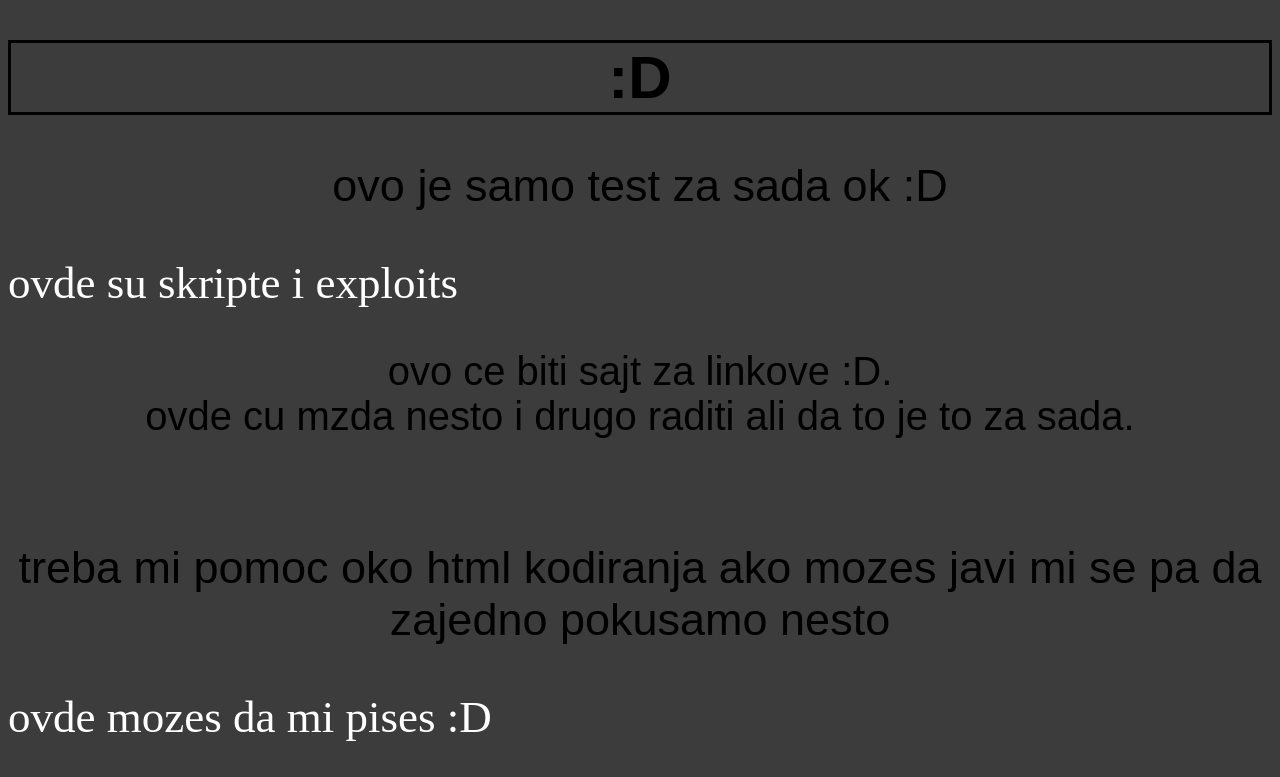
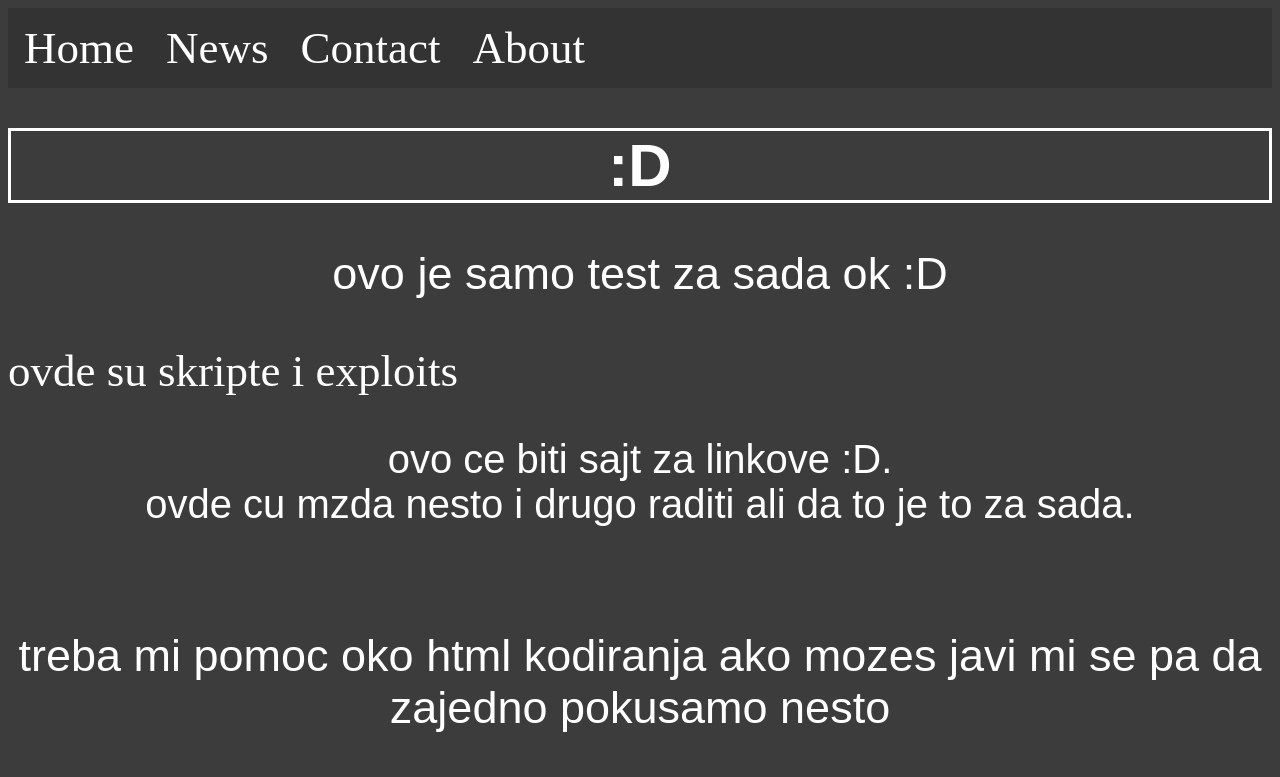
Before and after one commit to bogdanskript/home, a plain HTML site: page index.html in a window 1280 px wide. Shown: the top 777 px of the page. Drawn offline with Linux system fonts and the light colour scheme.

Commit message:
Add files via upload

```diff
--- a/index.html
+++ b/index.html
@@ -5,6 +5,12 @@
     <title>Skript</title>
  </head>
 <body>
+<ul>
+  <li><a class="active" href="#home">Home</a></li>
+  <li><a href="#news">News</a></li>
+  <li><a href="#contact">Contact</a></li>
+  <li><a href="#about">About</a></li>
+</ul>
 <h1 align=center>:D</h1>
 <p>
 ovo je samo test za sada ok :D<br>
@@ -24,5 +30,7 @@
 		3.ako bas nemozete da se snadjete imaju videi kako da skinete skripte i exploite.
 		</p>
         <p id="Kraj">TO JE TO ZA SADA CAOOOOO :D</p>
+
+
 </body>
 </html>
--- a/style.css
+++ b/style.css
@@ -5,25 +5,30 @@
 	font-size: 60px;
 	font-family: arial;
 	border-style: solid;
+	color: white;
 }
 p {
 	font-size: 45px;
 	font-family: arial;
 	text-align: center;
+	color: white;
 }
 a {
 	text-align: center;
 	text-decoration: none;
 	color: white;
 	font-size: 45px;
+	color: white;
 }
 #p1 {
 	text-align: center;
 	font-size: 40px;
+	color: white;
 }
 #p2 {
 	text-align: center;
 	font-size; 35px;
+	color: white;
 }
 .Test {
 	text-align: center;
@@ -39,4 +44,28 @@
 #Kraj {
 	font-size: 60px;
 	font-family: arial;
+	color: white;
 }
+ul {
+  list-style-type: none;
+  margin: 0;
+  padding: 0;
+  overflow: hidden;
+  background-color: #333;
+}
+
+li {
+  float: left;
+}
+
+li a {
+  display: block;
+  color: white;
+  text-align: center;
+  padding: 14px 16px;
+  text-decoration: none;
+}
+
+li a:hover {
+  background-color: #111;
+}
```
